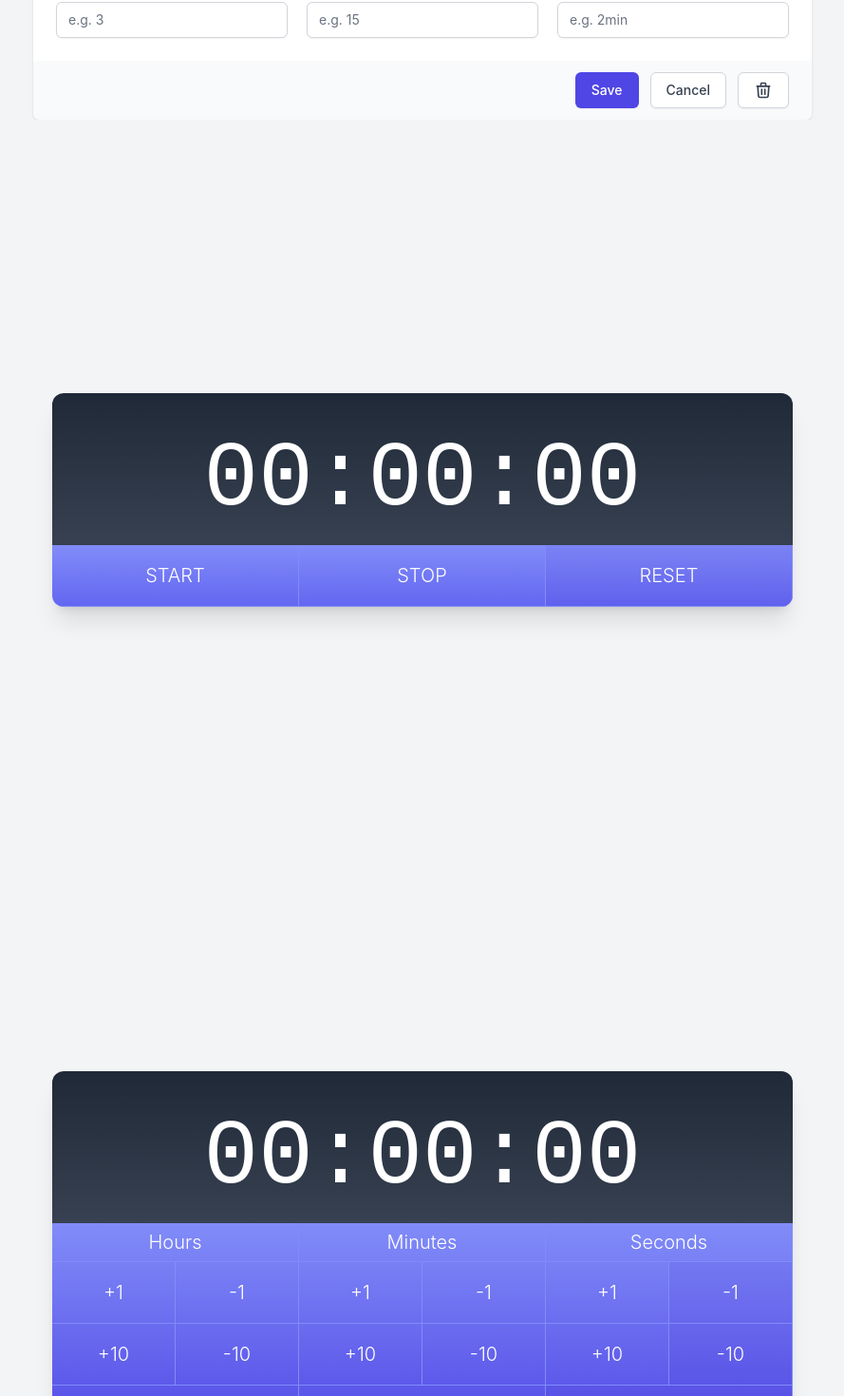
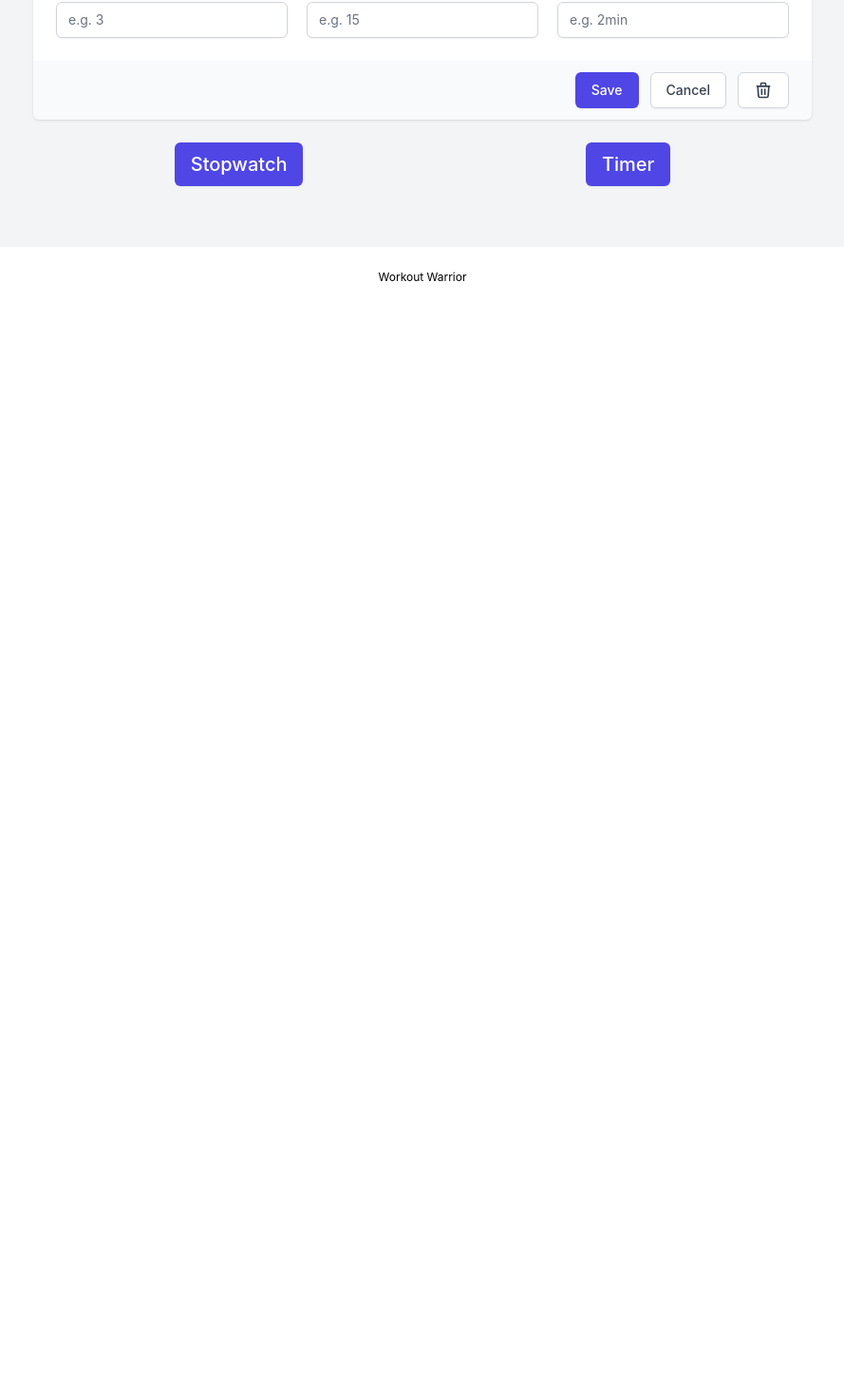
Before and after one commit to ashby-git/workout-warrior, a Next.js app: page / in a window 1280 px wide. Shown: the part 1155-2625 px from the top of the page at 95% size, without its empty margins (195-1084 px from the left). After the commit the page ends 1479 px from the top, so only its background shows below. Built offline with nearby package versions, Linux system fonts and the light colour scheme.

Commit message:
✨dynamically show timer/stopwatch in slidePanel

```diff
--- a/components/stopwatch/stopwatch.tsx
+++ b/components/stopwatch/stopwatch.tsx
@@ -51,8 +51,8 @@ const Stopwatch = () => {
   }
 
   return (
-    <div className="min-w-screen min-h-screen bg-gray-100 flex items-center justify-center px-5 py-5">
-      <div className="w-full mx-auto rounded-xl bg-gray-100 shadow-xl text-gray-800 relative overflow-hidden ">
+    <div className="min-w-full min-h-full flex items-center justify-center">
+      <div className="w-full max-w-5xl mx-auto rounded-xl bg-gray-100 shadow-xl text-gray-800 relative overflow-hidden ">
         <div
           className={`${bgChange} w-full h-40 bg-gradient-to-b from-gray-800 to-gray-700 flex items-end text-right`}
         >
--- a/components/timer/timer.tsx
+++ b/components/timer/timer.tsx
@@ -125,8 +125,8 @@ const Timer = () => {
 
   return (
     <>
-      <div className="min-w-screen min-h-screen bg-gray-100 flex items-center justify-center px-5 py-5">
-        <div className="w-full mx-auto rounded-xl bg-gray-100 shadow-xl text-gray-800 relative overflow-hidden ">
+      <div className="min-w-full min-h-full flex items-center justify-center">
+        <div className="w-full max-w-5xl mx-auto rounded-xl bg-gray-100 shadow-xl text-gray-800 relative overflow-hidden ">
           <div
             className={`${bgChange} w-full h-40 bg-gradient-to-b from-gray-800 to-gray-700 flex items-end text-right`}
           >
--- a/pages/index.tsx
+++ b/pages/index.tsx
@@ -9,8 +9,31 @@ import ExerciseInfoModal from "../components/exercise-info-modal/exercise-info-m
 import TestForm from "../components/exercise-info-modal/test-form";
 import Stopwatch from "../components/stopwatch/stopwatch";
 import Timer from "../components/timer/timer";
+import SlideOverPanel from "../components/slide-over-panel/slide-over-panel";
+import { useState } from "react";
+import { Button } from "../components/button/button";
 
 const Home: NextPage = () => {
+  const [openSlideOverPanel, setOpenSlideOverPanel] = useState(false);
+  const [slideOverPanelTitle, setSlideOverPanelTitle] = useState("");
+  const [slideOverPanelChild, setSlideOverPanelChild] = useState(<></>);
+
+  const toggle = () => {
+    setOpenSlideOverPanel(!openSlideOverPanel);
+  };
+
+  const stopwatchHandler = () => {
+    toggle();
+    setSlideOverPanelChild(<Stopwatch />);
+    setSlideOverPanelTitle("Stopwatch:");
+  };
+
+  const timerHandler = () => {
+    toggle();
+    setSlideOverPanelChild(<Timer />);
+    setSlideOverPanelTitle("Timer:");
+  };
+
   return (
     <div className={`${styles.container}`}>
       <Head>
@@ -29,8 +52,17 @@ const Home: NextPage = () => {
             <Table />
             <ExerciseInfoModal />
             <TestForm />
-            <Stopwatch />
-            <Timer />
+            <div className="flex justify-around my-6">
+              <Button onClick={stopwatchHandler}>Stopwatch</Button>
+              <Button onClick={timerHandler}>Timer</Button>
+            </div>
+            <SlideOverPanel
+              title={slideOverPanelTitle}
+              open={openSlideOverPanel}
+              toggle={toggle}
+            >
+              {slideOverPanelChild}
+            </SlideOverPanel>
           </div>
         </main>
         <Footer />
```
